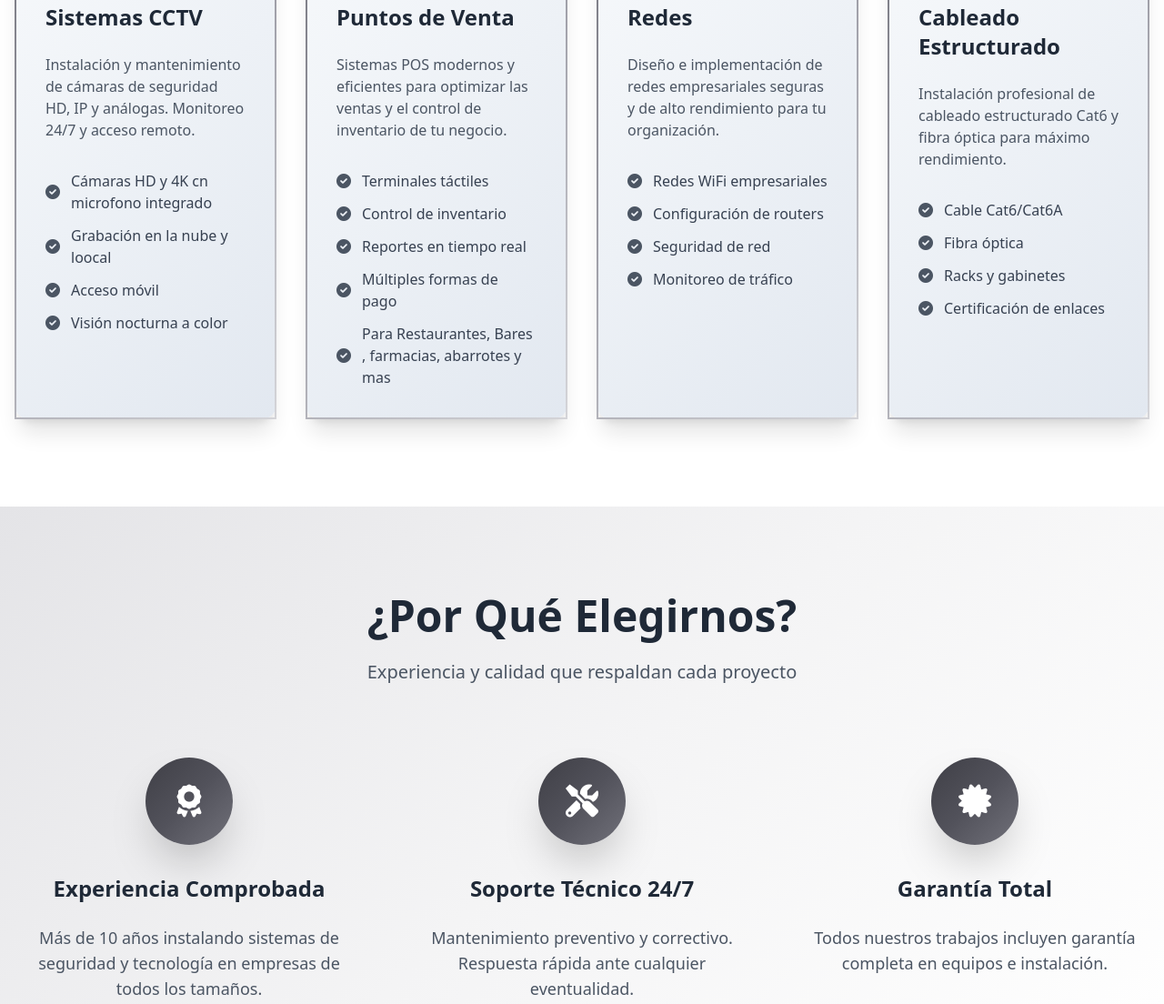
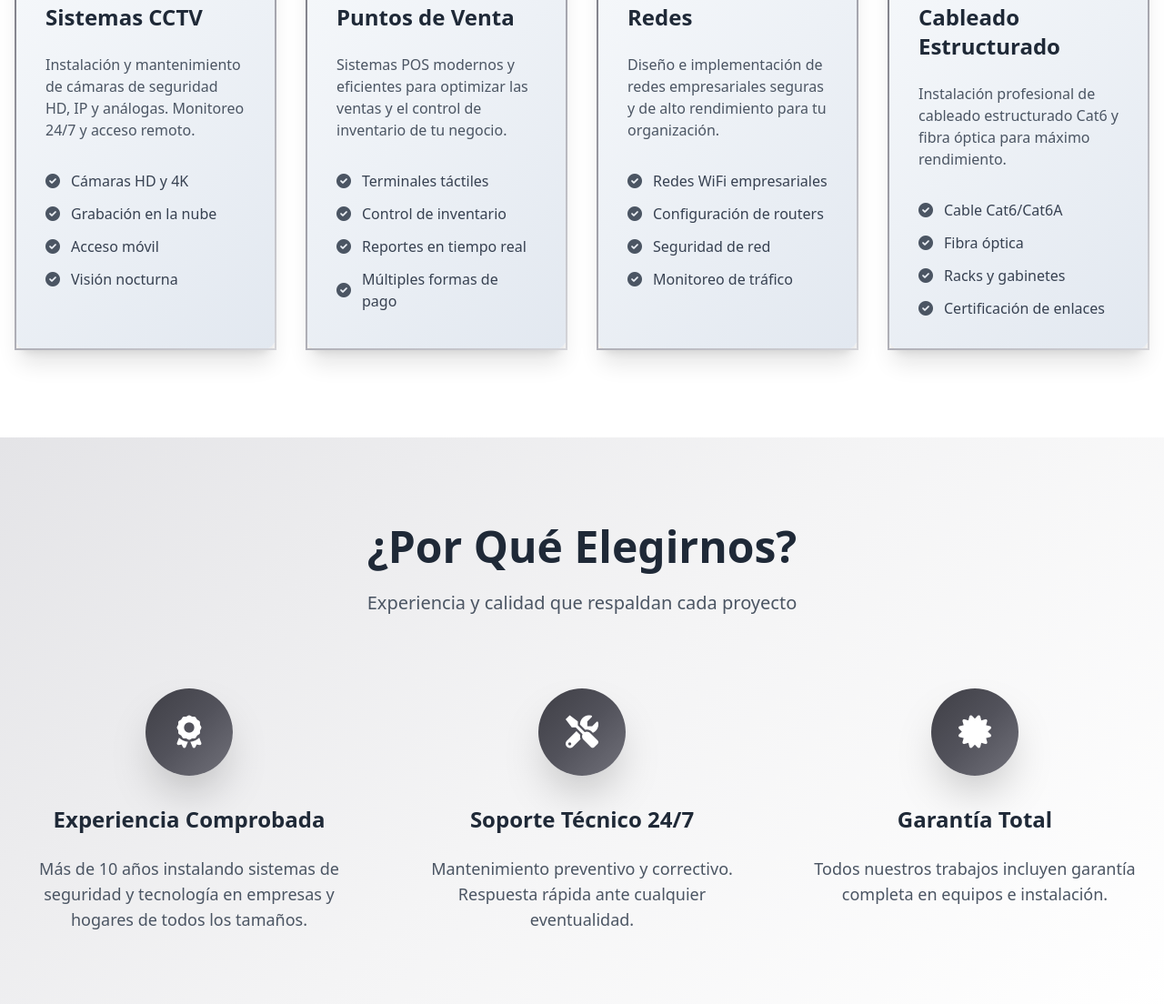
Before and after one commit to h3ro0d3s/AVRASEG, a plain HTML site: page index.html in a window 1280 px wide. Shown: the part 1023-2127 px from the top of the page at 91% size. Drawn offline with nearby package versions, Linux system fonts and the light colour scheme.

Commit message:
Add files via upload

```diff
--- a/index.html
+++ b/index.html
@@ -99,10 +99,10 @@
                     <h3 class="text-2xl font-bold text-gray-800 mb-6">Sistemas CCTV</h3>
                     <p class="text-gray-600 mb-8 font-medium">Instalación y mantenimiento de cámaras de seguridad HD, IP y análogas. Monitoreo 24/7 y acceso remoto.</p>
                     <ul class="text-gray-700 space-y-3 font-medium">
-                        <li class="flex items-center"><i class="fas fa-check-circle text-gray-600 mr-3"></i>Cámaras HD y 4K cn microfono integrado</li>
-                        <li class="flex items-center"><i class="fas fa-check-circle text-gray-600 mr-3"></i>Grabación en la nube y loocal</li>
+                        <li class="flex items-center"><i class="fas fa-check-circle text-gray-600 mr-3"></i>Cámaras HD y 4K</li>
+                        <li class="flex items-center"><i class="fas fa-check-circle text-gray-600 mr-3"></i>Grabación en la nube</li>
                         <li class="flex items-center"><i class="fas fa-check-circle text-gray-600 mr-3"></i>Acceso móvil</li>
-                        <li class="flex items-center"><i class="fas fa-check-circle text-gray-600 mr-3"></i>Visión nocturna a color </li>
+                        <li class="flex items-center"><i class="fas fa-check-circle text-gray-600 mr-3"></i>Visión nocturna</li>
                     </ul>
                 </div>
 
@@ -118,7 +118,6 @@
                         <li class="flex items-center"><i class="fas fa-check-circle text-gray-600 mr-3"></i>Control de inventario</li>
                         <li class="flex items-center"><i class="fas fa-check-circle text-gray-600 mr-3"></i>Reportes en tiempo real</li>
                         <li class="flex items-center"><i class="fas fa-check-circle text-gray-600 mr-3"></i>Múltiples formas de pago</li>
-                        <li class="flex items-center"><i class="fas fa-check-circle text-gray-600 mr-3"></i>Para Restaurantes, Bares , farmacias, abarrotes y mas </li>
                     </ul>
                 </div>
 
@@ -169,7 +168,7 @@
                         <i class="fas fa-award text-white text-4xl"></i>
                     </div>
                     <h3 class="text-2xl font-bold text-gray-800 mb-6">Experiencia Comprobada</h3>
-                    <p class="text-gray-600 font-medium text-lg">Más de 10 años instalando sistemas de seguridad y tecnología en empresas de todos los tamaños.</p>
+                    <p class="text-gray-600 font-medium text-lg">Más de 10 años instalando sistemas de seguridad y tecnología en empresas y hogares de todos los tamaños.</p>
                 </div>
 
                 <div class="text-center">
@@ -228,8 +227,8 @@
                         <i class="fas fa-map-marker-alt text-white text-3xl"></i>
                     </div>
                     <h3 class="text-2xl font-bold text-gray-800 mb-6">Dirección</h3>
-                    <p class="text-gray-700 font-bold mb-2">Mamey 4 Mza 34</p>
-                    <p class="text-gray-700 font-bold mb-2">Las Huertas 3ra Sección</p>
+                    <p class="text-gray-700 font-bold mb-2"></p>
+                    <p class="text-gray-700 font-bold mb-2"> </p>
                     <p class="text-gray-600 font-medium">Naucalpan de Juárez</p>
                     <p class="text-gray-600 font-medium">Estado de México</p>
                 </div>
@@ -316,7 +315,7 @@
             </div>
 
             <div class="border-t border-gray-700 mt-12 pt-8 text-center text-gray-400">
-                <p>&copy; 2017 AV RA Seguridad. Todos los derechos reservados.</p>
+                <p>&copy; 2024 AV RA Seguridad. Todos los derechos reservados.</p>
             </div>
         </div>
     </footer>
```
